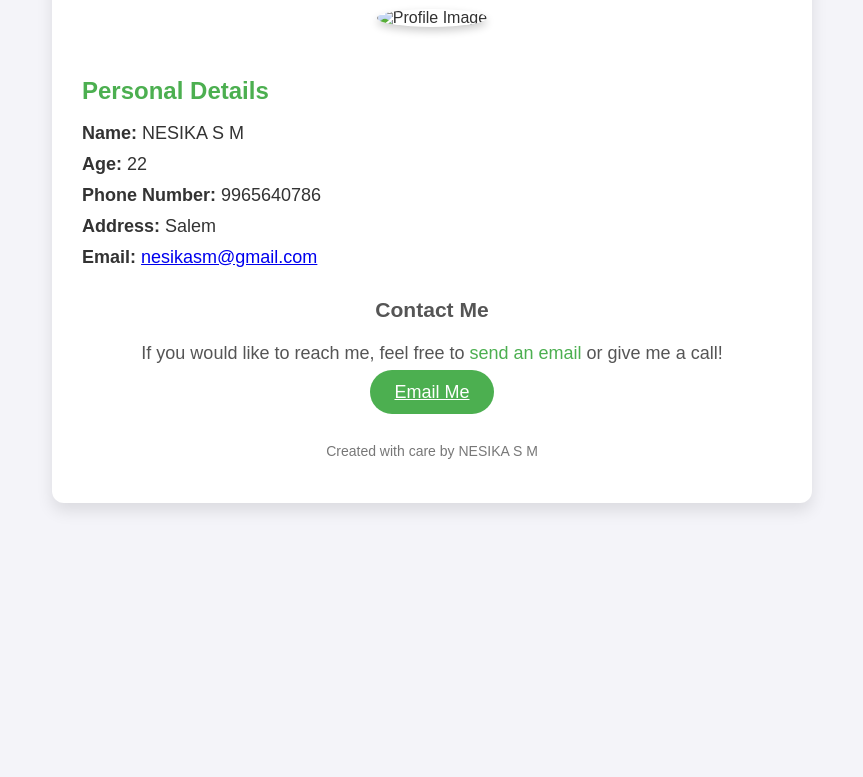
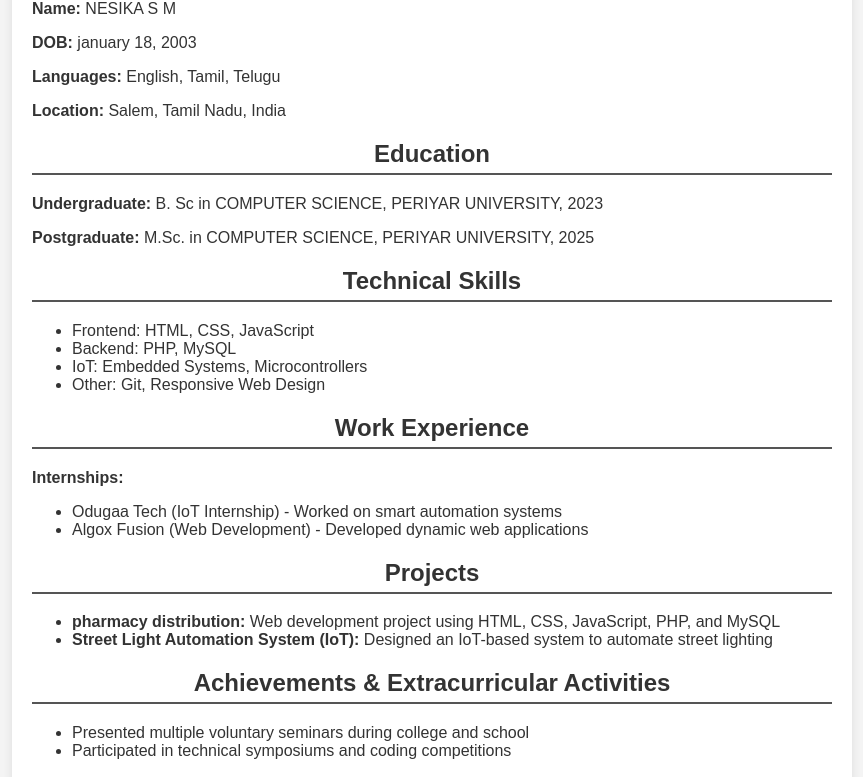
Before and after one commit to nesikasm/progam5-bio-data, a plain HTML site: page index.html in a window 1280 px wide. Shown: the part 230-1007 px from the top of the page, without its empty margins (208-1071 px from the left). Before the commit the page ends 800 px from the top, so only its background shows below. Drawn offline with Linux system fonts and the light colour scheme.

Commit message:
Update index.html

```diff
--- a/index.html
+++ b/index.html
@@ -3,143 +3,119 @@
 <head>
     <meta charset="UTF-8">
     <meta name="viewport" content="width=device-width, initial-scale=1.0">
-    <title>Bio Data - NESIKA S M</title>
+    <title>My Bio-Data</title>
     <style>
-        /* Global Styles */
         body {
             font-family: Arial, sans-serif;
-            background-color: #f4f4f9;
+            margin: 0;
+            padding: 20px;
+            background-color: #f4f4f4;
             color: #333;
-            margin: 0;
-            padding: 0;
-            display: flex;
-            justify-content: center;
-            align-items: center;
-            height: 100vh;
         }
-
         .container {
-            background-color: #ffffff;
-            border-radius: 12px;
-            width: 80%;
-            max-width: 700px;
-            box-shadow: 0 8px 16px rgba(0, 0, 0, 0.1);
-            padding: 30px;
+            max-width: 800px;
+            margin: auto;
+            background: white;
+            padding: 20px;
+            border-radius: 10px;
+            box-shadow: 0 0 10px rgba(0, 0, 0, 0.1);
+        }
+        h1, h2 {
             text-align: center;
         }
-
-        h1 {
-            font-size: 36px;
-            color: #4CAF50;
-            margin-bottom: 10px;
+        .section {
+            margin-bottom: 20px;
         }
-
-        h2 {
-            font-size: 28px;
-            color: #555;
-            margin-bottom: 20px;
-            font-weight: 400;
+        .section h2 {
+            border-bottom: 2px solid #555;
+            padding-bottom: 5px;
         }
-
-        .profile-image {
-            width: 150px;
-            height: 150px;
-            border-radius: 50%;
-            margin-bottom: 20px;
-            box-shadow: 0 4px 8px rgba(0, 0, 0, 0.2);
-        }
-
-        .bio-details {
-            text-align: left;
-            margin-top: 30px;
-        }
-
-        .bio-details h3 {
-            font-size: 24px;
-            color: #4CAF50;
-            margin-bottom: 15px;
-        }
-
-        .bio-details ul {
-            list-style-type: none;
-            padding-left: 0;
-            font-size: 18px;
-        }
-
-        .bio-details li {
-            margin: 10px 0;
-            font-weight: 400;
-        }
-
-        .contact-info {
-            margin-top: 30px;
-            font-size: 18px;
-            color: #555;
-        }
-
-        .contact-info a {
-            color: #4CAF50;
-            text-decoration: none;
-        }
-
-        .button {
-            background-color: #4CAF50;
+        .toggle-btn {
+            display: block;
+            margin: 10px auto;
+            padding: 10px 15px;
+            background-color: #333;
             color: white;
-            padding: 12px 24px;
-            border-radius: 25px;
             border: none;
             cursor: pointer;
-            font-size: 18px;
-            margin-top: 20px;
-            transition: background-color 0.3s;
+            border-radius: 5px;
         }
-
-        .button:hover {
-            background-color: #45a049;
+        .dark-mode {
+            background-color: #333;
+            color: white;
         }
-
-        .footer {
-            margin-top: 40px;
-            font-size: 14px;
-            color: #777;
+        .dark-mode .container {
+            background: #444;
         }
     </style>
+    <script>
+        function toggleTheme() {
+            document.body.classList.toggle("dark-mode");
+        }
+    </script>
 </head>
 <body>
+    <button class="toggle-btn" onclick="toggleTheme()">Toggle Theme</button>
+    <div class="container">
+        <h1>My Bio-Data</h1>
 
-    <div class="container">
-        <h1>Bio Data</h1>
-        <h2>NESIKA S M</h2>
+        <div class="section">
+            <h2>Personal Details</h2>
+            <p><strong>Name:</strong> NESIKA S M </p>
+            <p><strong>DOB:</strong> january 18, 2003</p>
+            <p><strong>Languages:</strong> English, Tamil, Telugu</p>
+            <p><strong>Location:</strong> Salem, Tamil Nadu, India</p>
+        </div>
 
-        <!-- Profile Image -->
-        <img src="profile-placeholder.jpg" alt="Profile Image" class="profile-image">
+        <div class="section">
+            <h2>Education</h2>
+            <p><strong>Undergraduate:</strong> B. Sc in COMPUTER SCIENCE, PERIYAR UNIVERSITY, 2023</p>
+            <p><strong>Postgraduate:</strong> M.Sc. in COMPUTER SCIENCE, PERIYAR UNIVERSITY, 2025</p>
+        </div>
 
-        <!-- Bio Details -->
-        <div class="bio-details">
-            <h3>Personal Details</h3>
+        <div class="section">
+            <h2>Technical Skills</h2>
             <ul>
-                <li><strong>Name:</strong> NESIKA S M</li>
-                <li><strong>Age:</strong> 22</li>
-                <li><strong>Phone Number:</strong> 9965640786</li>
-                <li><strong>Address:</strong> Salem</li>
-                <li><strong>Email:</strong> <a href="mailto:nesikasm@gmail.com">nesikasm@gmail.com</a></li>
+                <li>Frontend: HTML, CSS, JavaScript</li>
+                <li>Backend: PHP, MySQL</li>
+                <li>IoT: Embedded Systems, Microcontrollers</li>
+                <li>Other: Git, Responsive Web Design</li>
             </ul>
         </div>
 
-        <!-- Contact Info -->
-        <div class="contact-info">
-            <h3>Contact Me</h3>
-            <p>If you would like to reach me, feel free to <a href="mailto:nesikasm@gmail.com">send an email</a> or give me a call!</p>
+        <div class="section">
+            <h2>Work Experience</h2>
+            <p><strong>Internships:</strong></p>
+            <ul>
+                <li>Odugaa Tech (IoT Internship) - Worked on smart automation systems</li>
+                <li>Algox Fusion (Web Development) - Developed dynamic web applications</li>
+            </ul>
         </div>
 
-        <!-- Button to Email -->
-        <a href="mailto:nesikasm@gmail.com" class="button">Email Me</a>
+        <div class="section">
+            <h2>Projects</h2>
+            <ul>
+                <li><strong>pharmacy distribution:</strong> Web development project using HTML, CSS, JavaScript, PHP, and MySQL</li>
+                <li><strong>Street Light Automation System (IoT):</strong> Designed an IoT-based system to automate street lighting</li>
+            </ul>
+        </div>
 
-        <!-- Footer -->
-        <div class="footer">
-            <p>Created with care by NESIKA S M</p>
+        <div class="section">
+            <h2>Achievements & Extracurricular Activities</h2>
+            <ul>
+                <li>Presented multiple voluntary seminars during college and school</li>
+                <li>Participated in technical symposiums and coding competitions</li>
+
+            </ul>
+        </div>
+
+        <div class="section">
+            <h2>Contact</h2>
+            <p><strong>Email:</strong> nesikasm@gmail.com</p>
+            <p><strong>Phone:</strong> 9965640786</p>
+            <p><strong>LinkedIn:</strong> <a href="https://linkedin.com/in/suganyag" target="_blank">linkedin.com/in/suganyag</a></p>
+            <p><strong>GitHub:</strong> <a href="https://github.com/suganyag" target="_blank">github.com/suganyag</a></p>
         </div>
     </div>
-
 </body>
 </html>
```
